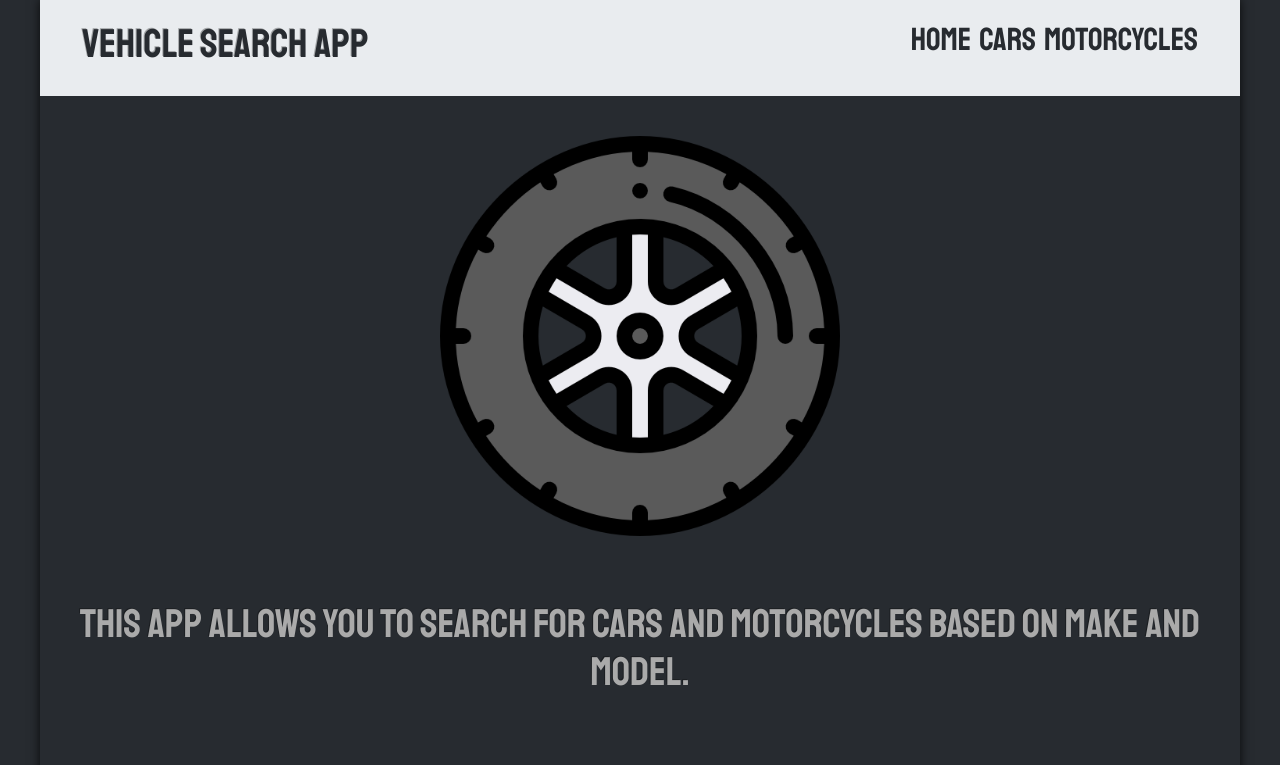
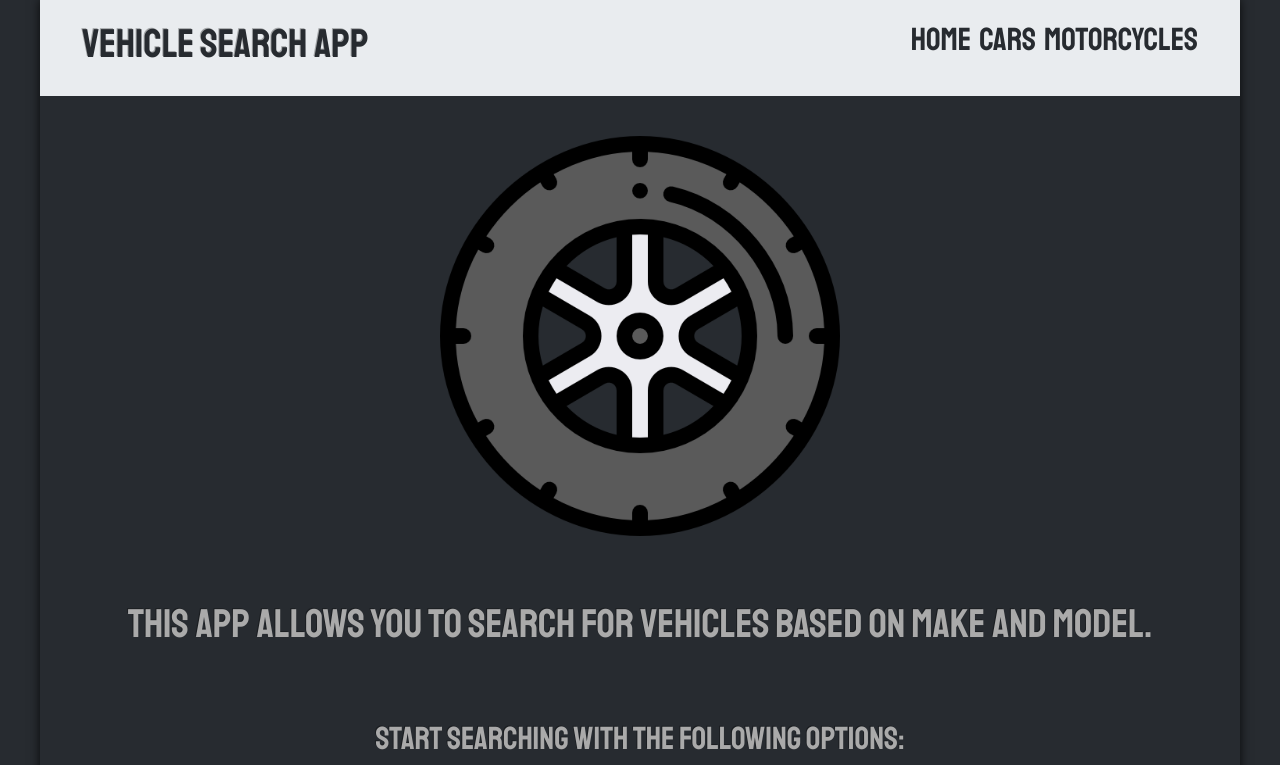
Before and after one commit to Bracye/car-search-app, a React (Vite) app: page / in a window 1280 px wide. Shown: the top 765 px of the page. Built offline with nearby package versions, Linux system fonts and the light colour scheme.

Commit message:
fixed app description

```diff
--- a/src/pages/Main.jsx
+++ b/src/pages/Main.jsx
@@ -6,7 +6,7 @@ function Main() {
   return (
     <div style={{ textAlign: 'center', fontFamily: 'Staatliches, sans-serif' }}>
       <img src={tireImage} alt="Tire Image" style={{ maxWidth: '400px', height: 'auto', margin: '40px' }} />
-      <h2 className='mb-5 py-4 fs-1'>This app allows you to search for cars and motorcycles based on make and model.</h2>
+      <h2 className='mb-5 py-4 fs-1'>This app allows you to search for vehicles based on make and model.</h2>
       <h3 className='fs-2'>Start searching with the following options:</h3>
       <div className="d-flex justify-content-center">
         <div className="btn-group" role="group">
```
